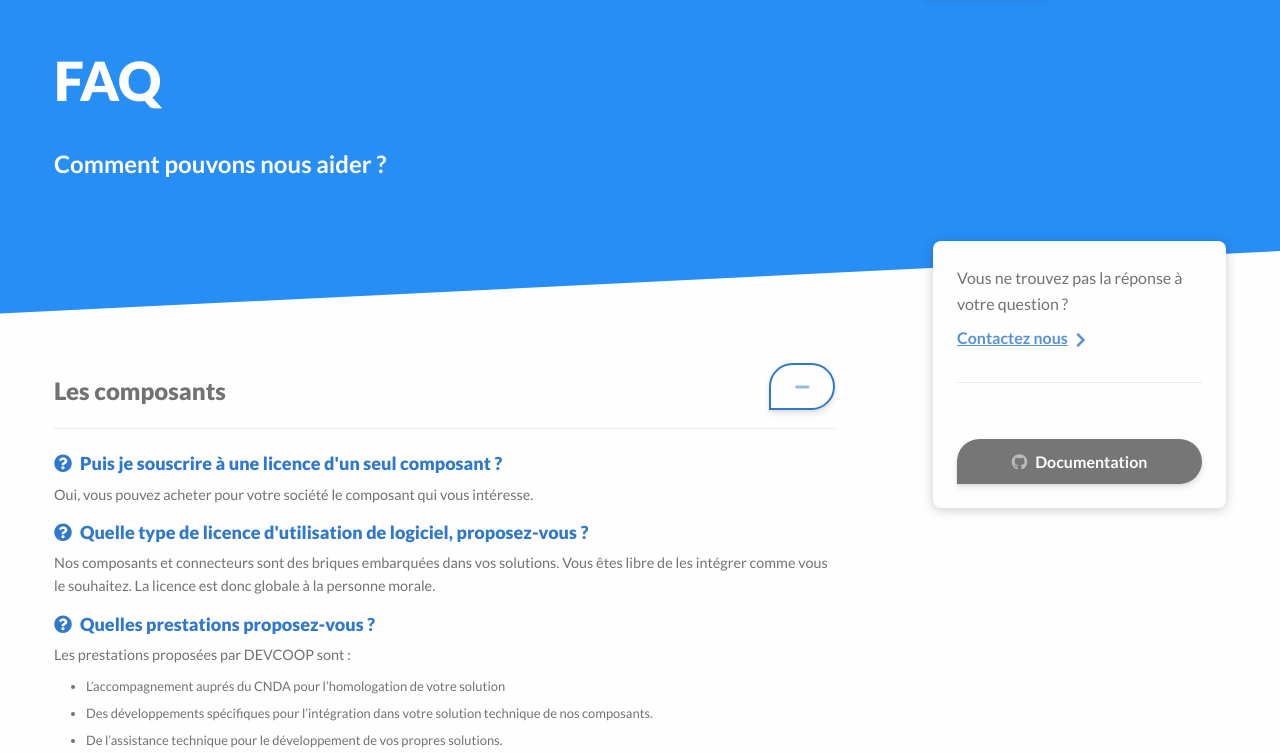
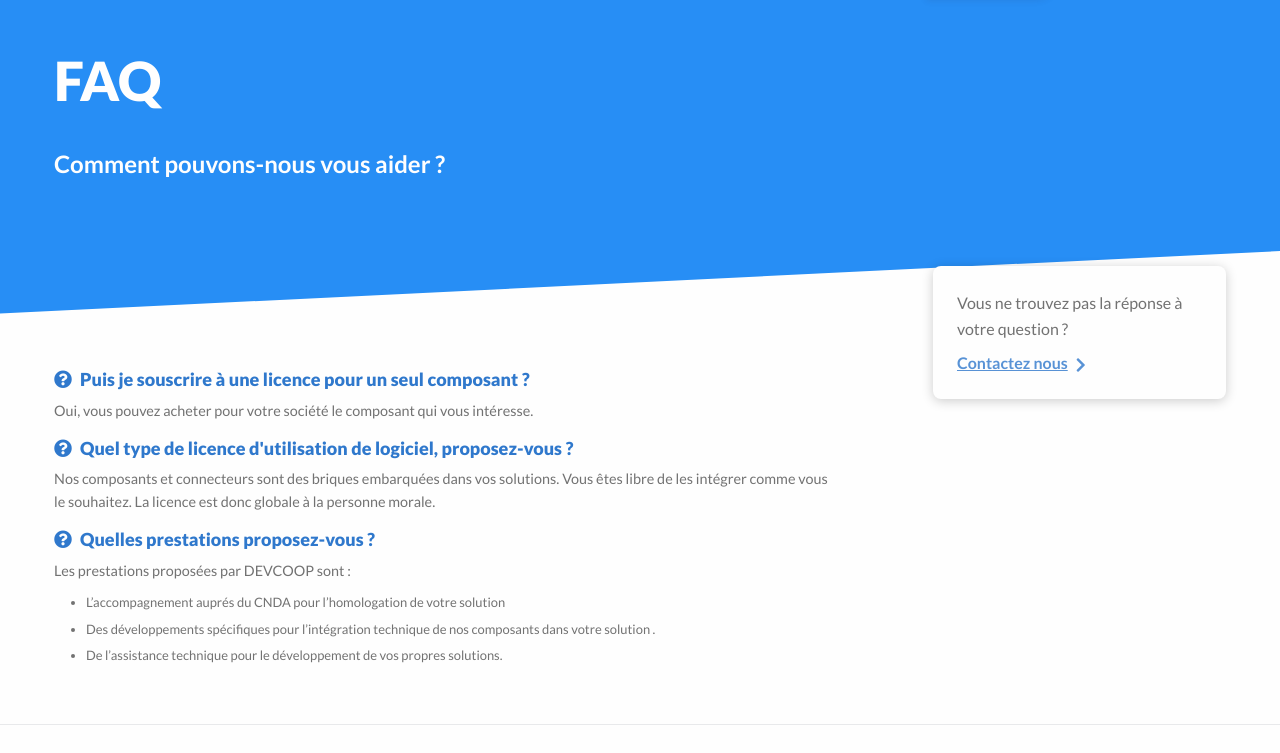
Before and after one commit to jbrun/devbox-sante.github.io, a plain HTML site: page faq/index.html in a window 1280 px wide. Shown: the part 69-822 px from the top of the page. Drawn offline with nearby package versions, Linux system fonts and the light colour scheme.

Commit message:
relecture avec Béa faq

```diff
--- a/faq/index.html
+++ b/faq/index.html
@@ -214,7 +214,7 @@
             <div class="cell small-24 large-12">
                 <h1 class="txt-white title-big">FAQ</h1>
                 <br>
-                <label class="label-large txt-white">Comment pouvons nous aider ?
+                <label class="label-large txt-white">Comment pouvons-nous vous aider ?
 
                 </label>
             </div>
@@ -228,22 +228,22 @@
 <div class="grid-x align-middle section-inner-wrapper">
     <div class="cell small-24 medium-12 large-16">
         <div class="faqList">
-            <div class="cell small-24 grid-x align-middle faqList-section">
-                <div class="cell auto">
-                    <span class="title-medium">Les composants</span>
-                </div>
-                <div class="cell shrink">
-                    <a class="button hollow medium"><i class="fa fa-minus"></i></a>
-                </div>
-                <div class="cell small-24"><hr></div>
-            </div>
+
+
+
+
+
+
+
+
+
             <ul class="faqList-group">
 
                 <li class="faqList-group-item">
                     <div class="title-small txt-primary faqList-group-item-title">
                         <div class="grid-x">
                             <div class="cell shrink"><i class="fa fa-question-circle"></i></div>
-                            <div class="cell auto">Puis je souscrire à une licence d&#39;un seul composant ?</div>
+                            <div class="cell auto">Puis je souscrire à une licence pour un seul composant ?</div>
                         </div>
                     </div>
                     <p>Oui, vous pouvez acheter pour votre société le composant qui vous intéresse.</p>
@@ -254,7 +254,7 @@
                     <div class="title-small txt-primary faqList-group-item-title">
                         <div class="grid-x">
                             <div class="cell shrink"><i class="fa fa-question-circle"></i></div>
-                            <div class="cell auto">Quelle type de licence d&#39;utilisation de logiciel, proposez-vous ?</div>
+                            <div class="cell auto">Quel type de licence d&#39;utilisation de logiciel, proposez-vous ?</div>
                         </div>
                     </div>
                     <p>Nos composants et connecteurs sont des briques embarquées dans vos solutions. Vous êtes libre de les intégrer comme vous le souhaitez.
@@ -272,7 +272,7 @@ La licence est donc globale à la personne morale.</p>
                     <p>Les prestations proposées par DEVCOOP sont :</p>
 <ul>
 <li>L&rsquo;accompagnement auprés du CNDA pour l&rsquo;homologation de votre solution</li>
-<li>Des développements spécifiques pour l&rsquo;intégration dans votre solution technique de nos composants.</li>
+<li>Des développements spécifiques pour l&rsquo;intégration technique de nos composants dans votre solution .</li>
 <li>De l&rsquo;assistance technique pour le développement de vos propres solutions.</li>
 </ul>
 
@@ -287,18 +287,18 @@ La licence est donc globale à la personne morale.</p>
             <div class="card-section">
                 <p>Vous ne trouvez pas la réponse à votre question ?</p>
                 <a href="/contact" class="link has-icon-right">Contactez nous<i class="fa fa-chevron-right"></i></a>
-                <br>
-                <br>
-                <hr>
-                <br>
 
 
 
 
 
 
-                <br>
-                <a class="button secondary has-icon-left expanded" href=""><i class="fab fa-github"></i>Documentation</a>
+
+
+
+
+
+
             </div>
         </div>
     </div>
--- a/faq/index.xml
+++ b/faq/index.xml
@@ -11,7 +11,7 @@
 
 
     <item>
-      <title>Puis je souscrire à une licence d&#39;un seul composant ?</title>
+      <title>Puis je souscrire à une licence pour un seul composant ?</title>
       <link>./faq/question_licence_composant/</link>
       <pubDate>Mon, 01 Jan 0001 00:00:00 +0000</pubDate>
 
@@ -20,7 +20,7 @@
     </item>
 
     <item>
-      <title>Quelle type de licence d&#39;utilisation de logiciel, proposez-vous ?</title>
+      <title>Quel type de licence d&#39;utilisation de logiciel, proposez-vous ?</title>
       <link>./faq/question_licence_type/</link>
       <pubDate>Mon, 01 Jan 0001 00:00:00 +0000</pubDate>
 
@@ -35,7 +35,7 @@
 
       <guid>./faq/question_offres_prestations/</guid>
       <description>Les prestations proposées par DEVCOOP sont :
- L&amp;rsquo;accompagnement auprés du CNDA pour l&amp;rsquo;homologation de votre solution Des développements spécifiques pour l&amp;rsquo;intégration dans votre solution technique de nos composants. De l&amp;rsquo;assistance technique pour le développement de vos propres solutions.  </description>
+ L&amp;rsquo;accompagnement auprés du CNDA pour l&amp;rsquo;homologation de votre solution Des développements spécifiques pour l&amp;rsquo;intégration technique de nos composants dans votre solution . De l&amp;rsquo;assistance technique pour le développement de vos propres solutions.  </description>
     </item>
 
   </channel>
--- a/index.xml
+++ b/index.xml
@@ -144,7 +144,7 @@ Intégration d&amp;rsquo;une base de données médicamenteuse.</description>
     </item>
 
     <item>
-      <title>Puis je souscrire à une licence d&#39;un seul composant ?</title>
+      <title>Puis je souscrire à une licence pour un seul composant ?</title>
       <link>./faq/question_licence_composant/</link>
       <pubDate>Mon, 01 Jan 0001 00:00:00 +0000</pubDate>
 
@@ -153,7 +153,7 @@ Intégration d&amp;rsquo;une base de données médicamenteuse.</description>
     </item>
 
     <item>
-      <title>Quelle type de licence d&#39;utilisation de logiciel, proposez-vous ?</title>
+      <title>Quel type de licence d&#39;utilisation de logiciel, proposez-vous ?</title>
       <link>./faq/question_licence_type/</link>
       <pubDate>Mon, 01 Jan 0001 00:00:00 +0000</pubDate>
 
@@ -168,7 +168,7 @@ Intégration d&amp;rsquo;une base de données médicamenteuse.</description>
 
       <guid>./faq/question_offres_prestations/</guid>
       <description>Les prestations proposées par DEVCOOP sont :
- L&amp;rsquo;accompagnement auprés du CNDA pour l&amp;rsquo;homologation de votre solution Des développements spécifiques pour l&amp;rsquo;intégration dans votre solution technique de nos composants. De l&amp;rsquo;assistance technique pour le développement de vos propres solutions.  </description>
+ L&amp;rsquo;accompagnement auprés du CNDA pour l&amp;rsquo;homologation de votre solution Des développements spécifiques pour l&amp;rsquo;intégration technique de nos composants dans votre solution . De l&amp;rsquo;assistance technique pour le développement de vos propres solutions.  </description>
     </item>
 
     <item>
```
Also changed, not shown: faq/question_licence_composant/index.html (+3 -3 lines), faq/question_licence_type/index.html (+3 -3 lines), faq/question_offres_prestations/index.html (+1 -1 lines).
